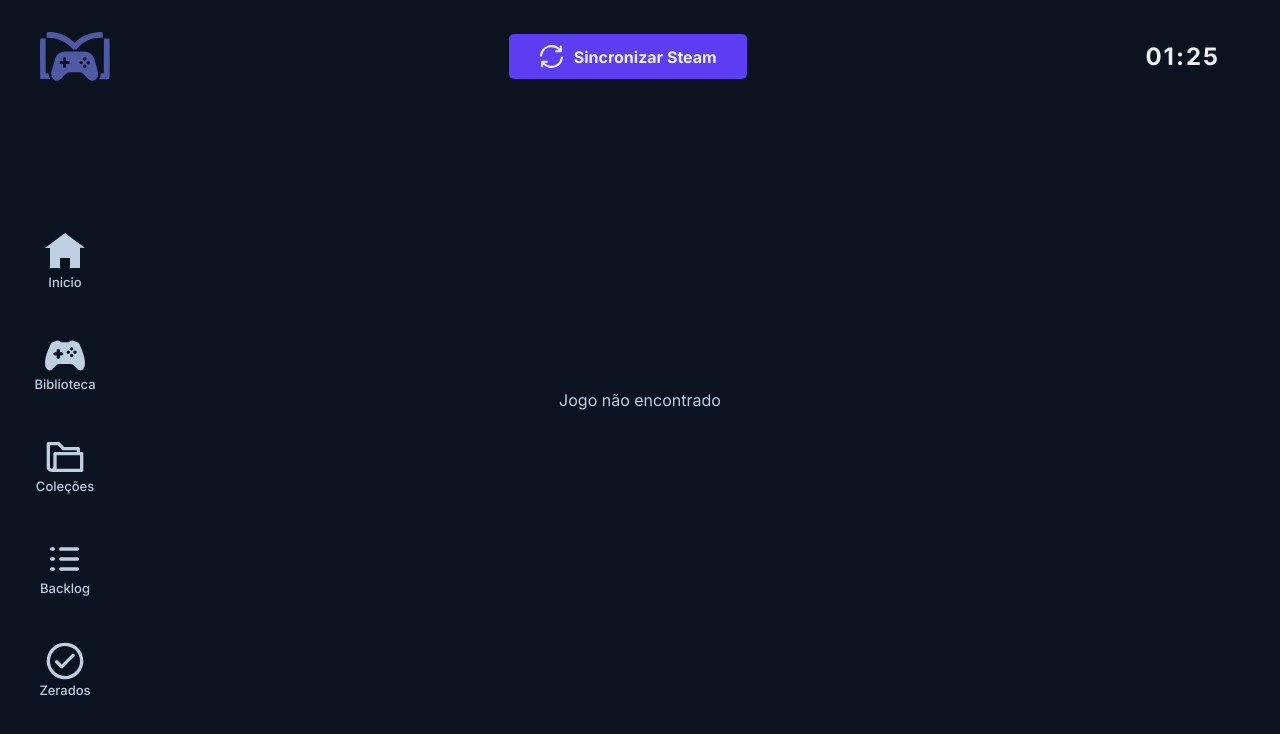
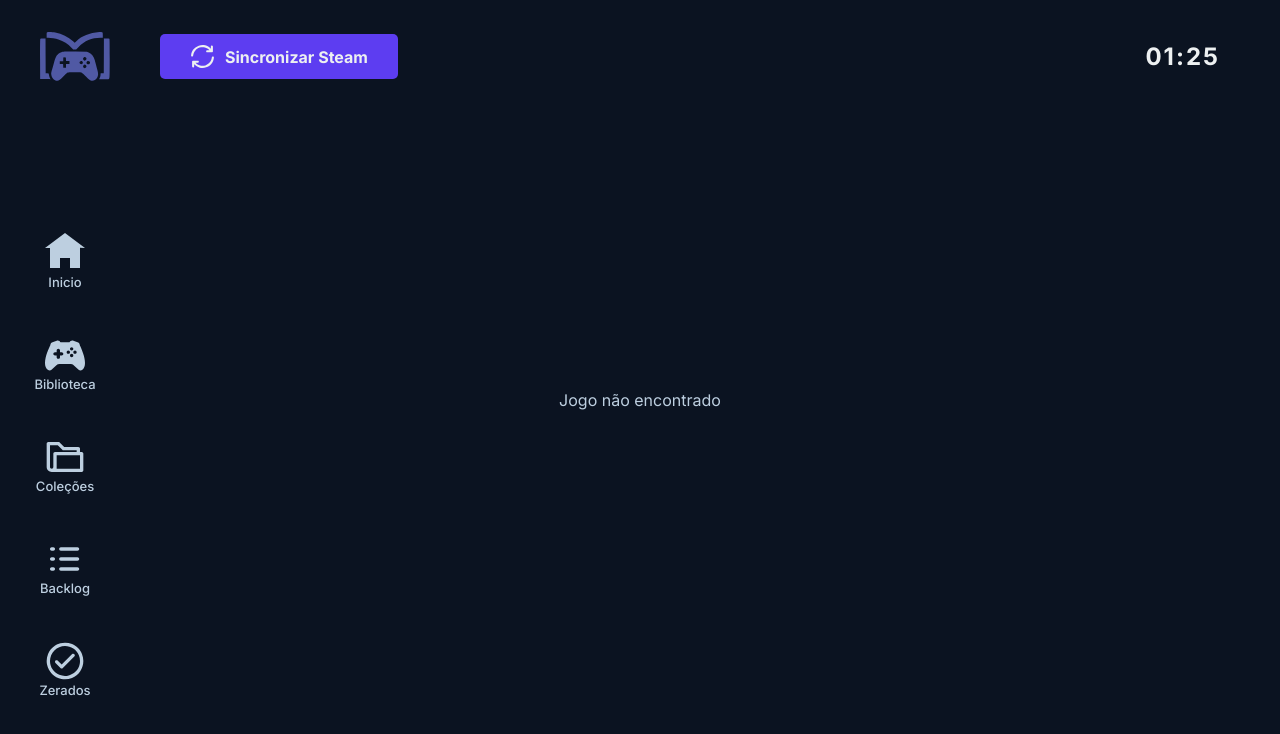
Before and after one commit to ThiagoSchFialho/game-backlog-manager-fullscreen, a React (Vite) app in the folder client/: page /#/game-page/1 in a window 1280 px wide. Shown: the top 734 px of the page. Built offline with nearby package versions, Linux system fonts and the light colour scheme; no server answers.

Commit message:
filter of hidden games on library and backlog pages

```diff
--- a/client/src/components/Header/Header.tsx
+++ b/client/src/components/Header/Header.tsx
@@ -22,8 +22,10 @@ const Header: React.FC = () => {
     return (
         <>
             <div className="header">
-                <img className="logo" src={logo} alt="game backlog manager logo" />
-                <SyncSteamBtn />
+                <div className="logo-sync-container">
+                    <img className="logo" src={logo} alt="game backlog manager logo" />
+                    <SyncSteamBtn />
+                </div>
                 <p className="clock">{formattedTime}</p>
             </div>
         </>
--- a/client/src/components/Header/styles.css
+++ b/client/src/components/Header/styles.css
@@ -5,6 +5,13 @@
     justify-content: space-between;
     padding: 0 60px 0 40px;
     margin-bottom: 20px;
+}
+
+.logo-sync-container {
+    display: flex;
+    align-items: center;
+    justify-content: space-between;
+    gap: 50px;
 }
 
 .logo {
--- a/client/src/pages/Backlog/Backlog.tsx
+++ b/client/src/pages/Backlog/Backlog.tsx
@@ -37,7 +37,9 @@ const Backlog: React.FC = () => {
         if (games) {
             const filteredGames = games.filter((game: Game) => {
                 if (game.status !== 'completed' && game.beatable === true) {
-                    return game;
+                    if (!game.hidden) {
+                        return game;
+                    }
                 }
             });
             setGamesList(filteredGames);
--- a/client/src/pages/Completed/styles.css
+++ b/client/src/pages/Completed/styles.css
@@ -3,7 +3,7 @@
     grid-template-columns: repeat(5, 1fr);
     justify-content: space-between;
     gap: 30px;
-    padding: 6px 30px 150px 30px;
+    padding: 15px 30px 150px 30px;
     overflow-y: auto;
     max-height: calc(100vh - 160px);
 }
--- a/client/src/pages/Library/Library.tsx
+++ b/client/src/pages/Library/Library.tsx
@@ -45,7 +45,7 @@ const Library: React.FC = () => {
         const getGames = async () => {
             const games = await fetchGames();
             if (games) {
-                setGamesList(games);
+                setGamesList(games.filter((game: Game) => !game.hidden));
             }
         }
         getGames();
```
